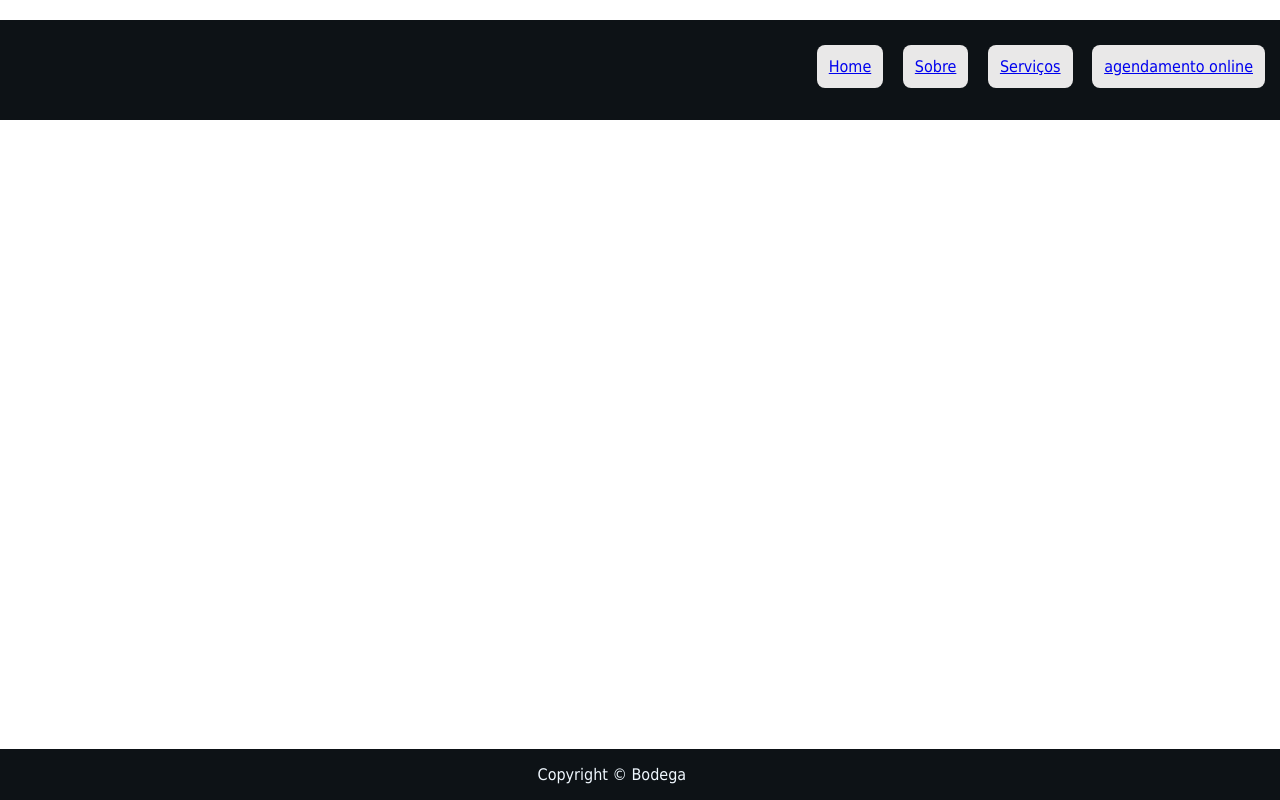
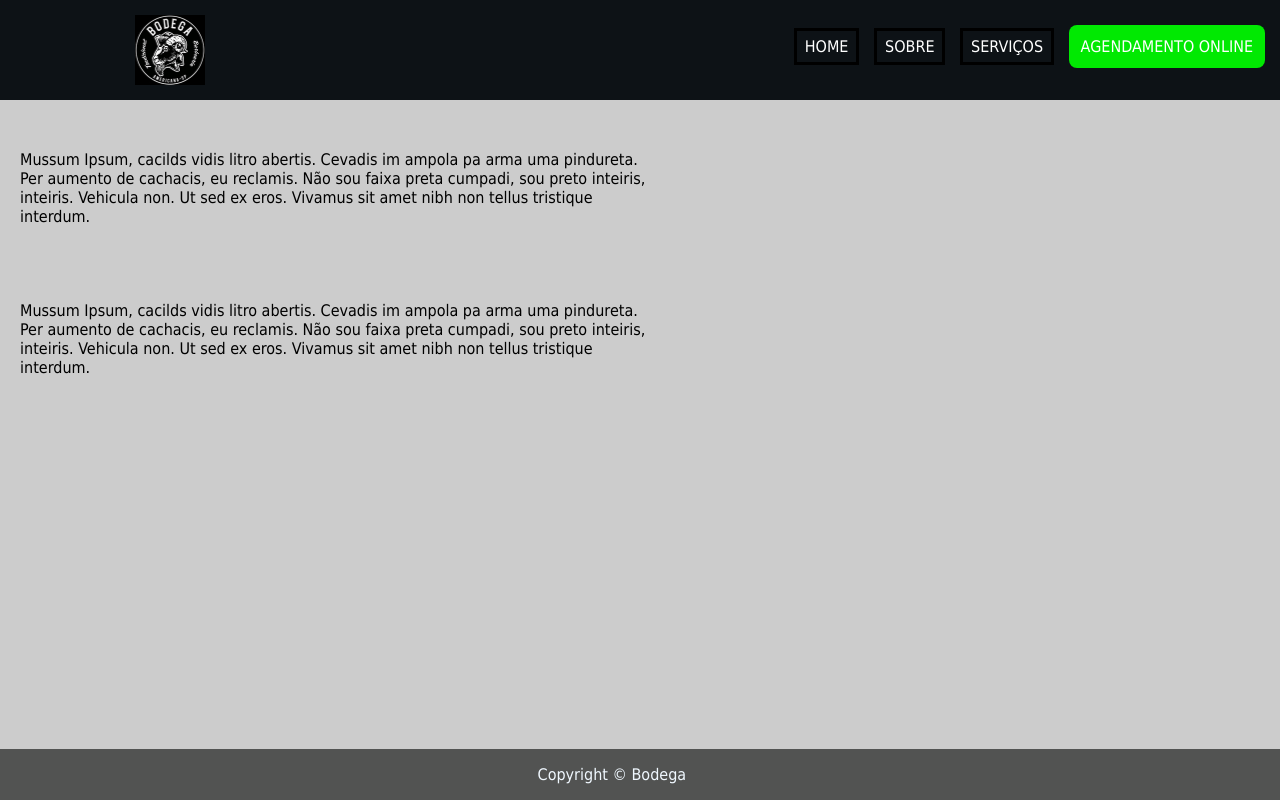
Before and after one commit to Douglasalvesbaptista/Bodega-barbearia, a plain HTML site: page index.html in a window 1280 px wide. Drawn offline with Linux system fonts and the light colour scheme.

Commit message:
implement menu style and sections

```diff
--- a/css/style.css
+++ b/css/style.css
@@ -2,17 +2,18 @@ body{
     font-family: tahoma, arial, sans-serif;
     margin: 0;
     padding: 0;
+    background-color: #ccc;
 }
 
 #principal{
-
     width: 100%;
-    margin: 20px auto;
+    margin: auto;
 }
 
 .logotipo{
-    margin: 5px 0 0 135px;
-    visibility: hidden;
+    margin: 15px 0 0 135px;
+    visibility: initial;
+
 }
 header{
     height: 100px;
@@ -25,26 +26,49 @@ header nav{
     right: 0;
     height: 100%;
 }
-header nav ul{
+ul{
     margin: 0;
     padding: 0;
 }
-header nav ul li{
+li{
     list-style: none;
     display: inline-block;
-    background: rgb(233, 232, 232);
-    margin: 25px 15px 0 0;
-    padding: 12px;
-    border-radius: 0.5em;
+    background: #0d1216;
+    margin: 15px 10px 0 0;
+    padding: 6px 8px 6px 8px;
+    border-style: solid;
+    text-transform: uppercase;
+  }
+ul a{
+    text-decoration: none;
+    color:white;
 }
+  li:nth-child(4){
+      padding: 12px;
+      border-radius: 0.5em;
+      margin: 25px 15px 0 0;
+      background-color: rgba(0, 255, 0, 0.904);
+      text-decoration-color:black;
+      border-style: none;
+  }
+.content-section{
+    width: 50%;
+    margin-left: 20px;
+}
+article:nth-child(1){
+    margin-top: 50px ;
+}
+article:nth-child(2){
+    margin-top: 75px ;
+}
+
 footer{
-    position: absolute;
+    position: fixed;
     width: 100%;
-    background: #0d1216;
+    background-color: rgba(6, 7, 6, 0.61);
     bottom: 0px;
 }
 footer p{
     color: aliceblue;
     padding-left: 42%;
-
 }
--- a/index.html
+++ b/index.html
@@ -1,5 +1,5 @@
 <!DOCTYPE html>
-<html lang="en">
+<html lang="pt-br">
 <head>
     <meta charset="UTF-8">
     <meta name="viewport" content="width=device-width, initial-scale=1.0">
@@ -12,17 +12,30 @@
 <body>
     <div id="principal">
         <header>
-            <img class="logotipo" src="image/logotipobodega.jpg" alt="Barbearia tradicional bodega">
+            <a href="index.html"><img class="logotipo" src="image/logominiatura.png" alt="Barbearia tradicional bodega"></a>
             <nav>
                 <ul>
-                    <li><a href="#">Home</a></li>
-                    <li><a href="#">Sobre</a></li>
-                    <li><a href="#">Serviços</a></li>
+                    <li><a clas="menu"href="#">Home</a></li>
+                    <li><a clas="menu"href="#">Sobre</a></li>
+                    <li><a clas="menu"href="#">Serviços</a></li>
                     <li id="agendamento"><a href="#">agendamento online</a></li>
                 </ul>
             </nav>
         </header>
-
+        <div>
+            <section class="content-section">
+            <article class="content-text"><p>Mussum Ipsum, cacilds vidis litro abertis.
+                Cevadis im ampola pa arma uma pindureta. Per aumento de cachacis, eu reclamis.
+                 Não sou faixa preta cumpadi, sou preto inteiris, inteiris. Vehicula non. Ut sed ex eros.
+                  Vivamus sit amet nibh non tellus tristique interdum.</p></article>
+            <article class="content-text"><p>Mussum Ipsum, cacilds vidis litro abertis. Cevadis im ampola pa arma uma pindureta.
+                 Per aumento de cachacis, eu reclamis. Não sou faixa preta cumpadi, sou preto inteiris, inteiris.
+                  Vehicula non. Ut sed ex eros. Vivamus sit amet nibh non tellus tristique interdum.</p></article>
+        </section>
+        <section>
+            <aside></aside>
+        </section>
+    </div>
 
         <footer class="footer"><p>Copyright &copy; Bodega</p></footer>
     </div>
```
Also changed, not shown: image/logominiatura.png (added), 1 other file.
